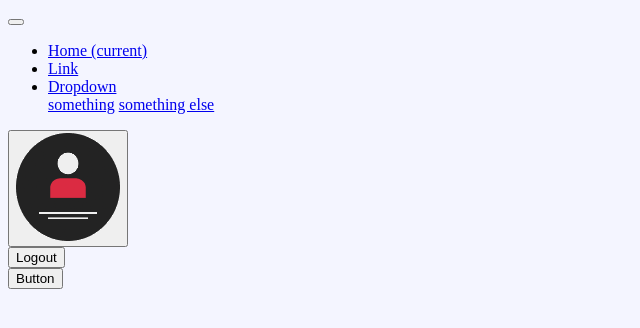
After one commit to robin-driscol/student-enrollment-analysis, a Django app: template StudentEnrollment/templates/snippets/navbar.html in a window 1280 px wide. The commit adds this page. Shown: the top 328 px of the page, without its empty margins (0-640 px from the left). Run offline with Django 3.2, Linux system fonts and the light colour scheme; the template is opened without the code that fills it, so the values that code supplies are empty.

Commit message:
implemented navbar and classSize database

```diff
--- a/StudentEnrollment/base/models.py
+++ b/StudentEnrollment/base/models.py
@@ -10,7 +10,6 @@ class ClassSize_1(models.Model):
     credit_hour = models.PositiveIntegerField()
     room_capacity = models.PositiveIntegerField()
     enrolled = models.PositiveIntegerField()
-    freespace = models.IntegerField()
     room_id = models.CharField(max_length=50)
     blocked = models.BooleanField()
     start_time = models.TimeField()
@@ -18,6 +17,7 @@ class ClassSize_1(models.Model):
     st_mw = models.CharField(max_length=5)
     year = models.CharField(max_length=5)
     semester = models.CharField(max_length=10)
+
 
 class Revenue(models.Model):
     year = models.CharField(max_length=5)
--- a/StudentEnrollment/templates/base.html
+++ b/StudentEnrollment/templates/base.html
@@ -28,9 +28,11 @@
 <body onload="myFunction()">
 
     <!-- Header  -->
+    {%include 'snippets/navbar.html'%}
     {%include 'snippets/header.html'%}
     {%include 'snippets/base_css.html'%}
     {%include 'snippets/base_js.html'%}
+
     <style>
         /* for the Body */
         .main {
--- /dev/null
+++ b/StudentEnrollment/templates/snippets/navbar.html
@@ -0,0 +1,87 @@
+<!DOCTYPE html>
+<html lang="en">
+<head>
+    <meta charset="UTF-8">
+    <meta http-equiv="X-UA-Compatible" content="IE=edge">
+    <meta name="viewport" content="width=device-width, initial-scale=1.0">
+
+</head>
+<body style = "background-color:#F4F5FF";>
+    <nav class="navbar navbar-expand-md navbar-light bg-dark">
+        <button class="navbar-toggler" type="button" data-toggle="collapse" data-target="#navbarSupportedContent" aria-controls="navbarSupportedContent" aria-expanded="false" aria-label="Toggle navigation">
+          <span class="navbar-toggler-icon"></span>
+        </button>
+        <div class="collapse navbar-collapse" id="navbarSupportedContent">
+          <ul class="navbar-nav mr-auto">
+            <li class="nav-item active">
+              <a class="nav-link" href="#">Home <span class="sr-only">(current)</span></a>
+            </li>
+            <li class="nav-item">
+              <a class="nav-link" href="#">Link</a>
+            </li>
+            <li class="nav-item dropdown">
+              <a class="nav-link dropdown-toggle" href="#" id="navbarDropdown" role="button" data-toggle="dropdown" aria-expanded="false">
+                Dropdown
+              </a>
+              <div class="dropdown-menu" aria-labelledby="navbarDropdown">
+                <a class="dropdown-item" href="#">something</a>
+                <a class="dropdown-item" href="#">something else</a>
+            </li>
+          </ul>
+          </div>
+        </div>
+        <div class="dropdown">
+            <button class="btn btn-secondary dropdown-toggle" type="button" id="dropdownMenu2" data-toggle="dropdown" aria-expanded="false">
+              <img src="/StudentEnrollment/media/profile_icon.png" alt="logo">
+            </button>
+            <div class="dropdown-menu dropdown-menu-sm-right dropdown-menu-lg-right" aria-labelledby="dropdownMenu2">
+              <button class="dropdown-item" type="button">Logout</button>
+            </div>
+        </nav>
+        <section.>
+            <div class="conatiner p-2 bg-light">
+                <button type="button" class="btn btn-secondary btn-sm">Button</button>
+            </div>
+        </section.>
+
+    <section class="p-5">
+      <div class="container">
+        <div class="row text-center">
+          <div class="col">
+            <div class="card p-5" style="width: 18rem;">
+                <div class="card-body">
+                  <!--<h5 class="card-title">Card title</h5>
+                  <h6 class="card-subtitle mb-2 text-muted">Card subtitle</h6>
+                  <p class="card-text">Some quick example text to build on the card title and make up the bulk of the card's content.</p> -->
+                </div>
+              </div>
+          </div>
+          <div class="col">
+            <div class="card p-5" style="width: 18rem;">
+                <div class="card-body">
+                  <!--<h5 class="card-title">Card title</h5>
+                  <h6 class="card-subtitle mb-2 text-muted">Card subtitle</h6>
+                  <p class="card-text">Some quick example text to build on the card title and make up the bulk of the card's content.</p> -->
+                </div>
+              </div>
+        </div>
+          <div class="col">
+            <div class="card p-5" style="width: 18rem;">
+                <div class="card-body">
+                  <!--<h5 class="card-title">Card title</h5>
+                  <h6 class="card-subtitle mb-2 text-muted">Card subtitle</h6>
+                  <p class="card-text">Some quick example text to build on the card title and make up the bulk of the card's content.</p> -->
+                </div>
+              </div>
+          </div>
+        </div>
+      </div>
+    </section>
+    <script src="https://cdn.jsdelivr.net/npm/jquery@3.5.1/dist/jquery.slim.min.js"
+        integrity="sha384-DfXdz2htPH0lsSSs5nCTpuj/zy4C+OGpamoFVy38MVBnE+IbbVYUew+OrCXaRkfj"
+        crossorigin="anonymous"></script>
+    <script src="https://cdn.jsdelivr.net/npm/bootstrap@4.6.1/dist/js/bootstrap.bundle.min.js"
+        integrity="sha384-fQybjgWLrvvRgtW6bFlB7jaZrFsaBXjsOMm/tB9LTS58ONXgqbR9W8oWht/amnpF"
+        crossorigin="anonymous"></script>
+</body>
+</html>
```
Also changed, not shown: StudentEnrollment/base/templates/dashboard/home.html (+19 -19 lines), StudentEnrollment/base/views.py (+9 -9 lines), StudentEnrollment/base/migrations/0003_remove_classsize_1_freespace.py (added), StudentEnrollment/media/profile_icon.png (added), 3 other files.
